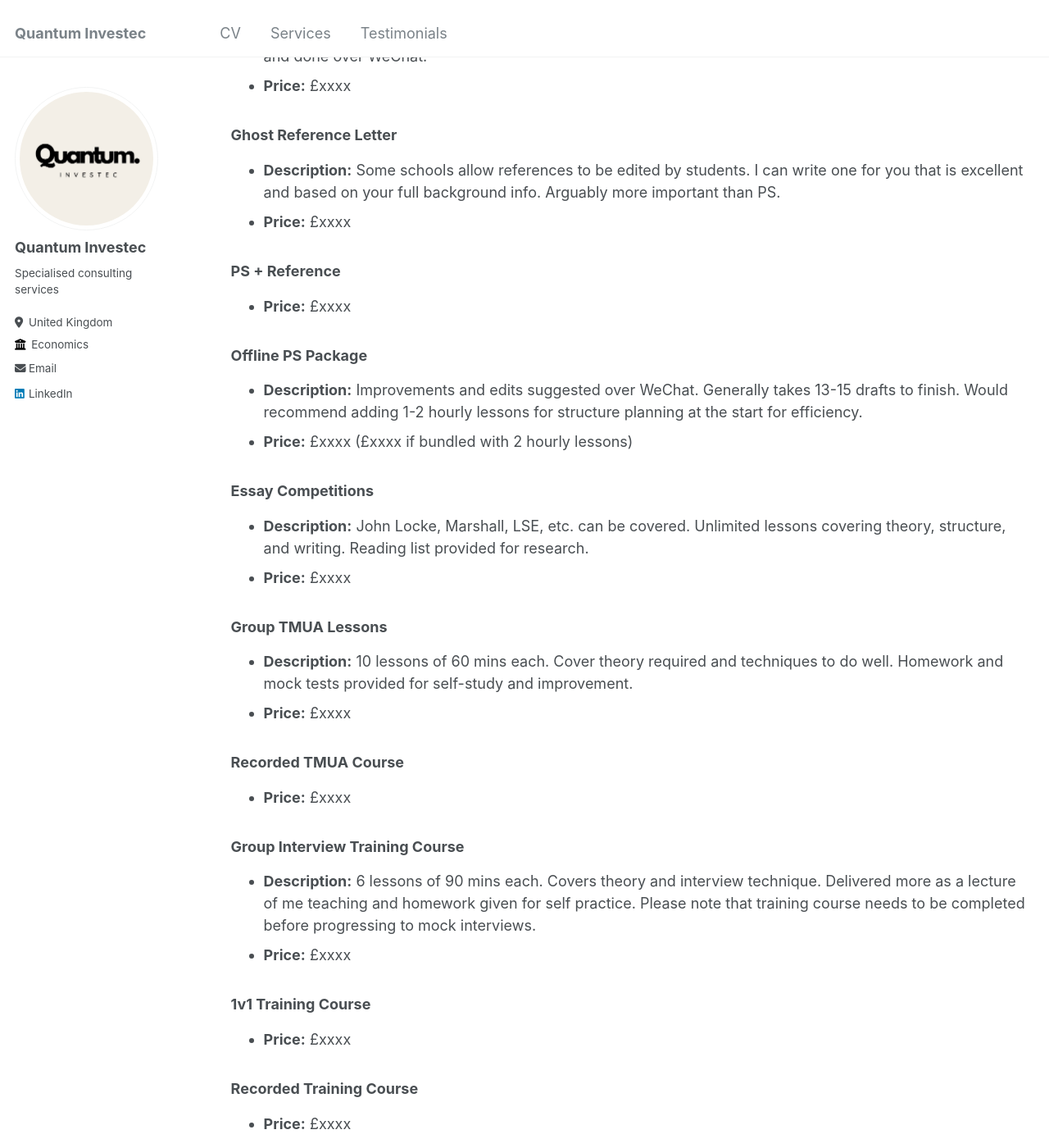
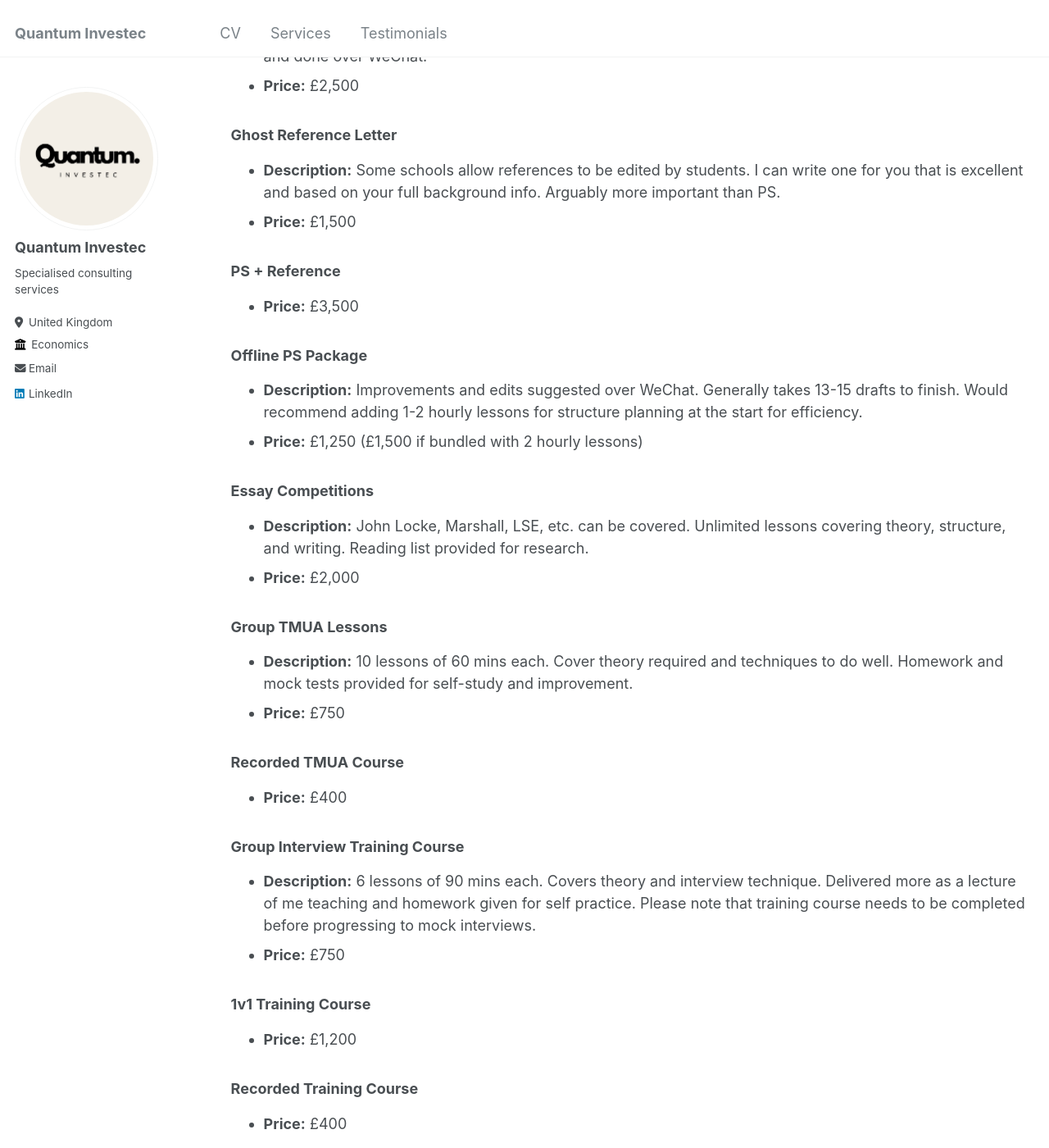
Before and after one commit to goyaldev0911/business-website-, a Jekyll site: the page built from _pages/services.md, in a window 1280 px wide and 1400 px high, scrolled down 428 px. Shown: the whole window at 82% size. Built offline with Jekyll 4.4.1, drawn with Linux system fonts in a browser that asks for light colours; some of the changed text lies outside the part shown.

Commit message:
services

```diff
--- a/_pages/services.md
+++ b/_pages/services.md
@@ -9,46 +9,46 @@ author_profile: true
 ### Complete Application Package
 * **Description:** Unlimited 1v1 lessons on essay competitions, PS, reference letter, TMUA, and interview.
 * **Most Popular Option:** Among my offer holder students in 23/24 fall.
-* **Price:** £xxxx
+* **Price:** £10,000
 
 ### Complete PS Package
 * **Description:** Unlimited 1v1 lessons covering learning content, structuring, and writing. Offline help included and done over WeChat.
-* **Price:** £xxxx
+* **Price:** £2,500
 
 ### Ghost Reference Letter
 * **Description:** Some schools allow references to be edited by students. I can write one for you that is excellent and based on your full background info. Arguably more important than PS.
-* **Price:** £xxxx
+* **Price:** £1,500
 
 ### PS + Reference
-* **Price:** £xxxx
+* **Price:** £3,500
 
 ### Offline PS Package
 * **Description:** Improvements and edits suggested over WeChat. Generally takes 13-15 drafts to finish. Would recommend adding 1-2 hourly lessons for structure planning at the start for efficiency.
-* **Price:** £xxxx (£xxxx if bundled with 2 hourly lessons)
+* **Price:** £1,250 (£1,500 if bundled with 2 hourly lessons)
 
 ### Essay Competitions
 * **Description:** John Locke, Marshall, LSE, etc. can be covered. Unlimited lessons covering theory, structure, and writing. Reading list provided for research.
-* **Price:** £xxxx
+* **Price:** £2,000
 
 ### Group TMUA Lessons
 * **Description:** 10 lessons of 60 mins each. Cover theory required and techniques to do well. Homework and mock tests provided for self-study and improvement.
-* **Price:** £xxxx
+* **Price:** £750
 
 ### Recorded TMUA Course
-* **Price:** £xxxx
+* **Price:** £400
 
 ### Group Interview Training Course
 * **Description:** 6 lessons of 90 mins each. Covers theory and interview technique. Delivered more as a lecture of me teaching and homework given for self practice. Please note that training course needs to be completed before progressing to mock interviews.
-* **Price:** £xxxx
+* **Price:** £750
 
 ### 1v1 Training Course
-* **Price:** £xxxx
+* **Price:** £1,200
 
 ### Recorded Training Course
-* **Price:** £xxxx
+* **Price:** £400
 
 ### Bulk Interview Packages
 * **Description:** Available upon request (e.g., 1v1 training + 15 mocks).
-* **Price:** £xxxx
+* **Price:** £3,000
 
 *100% refund offered if any dissatisfaction of quality, no questions asked policy.*
```
Also changed, not shown: 1 other file.
